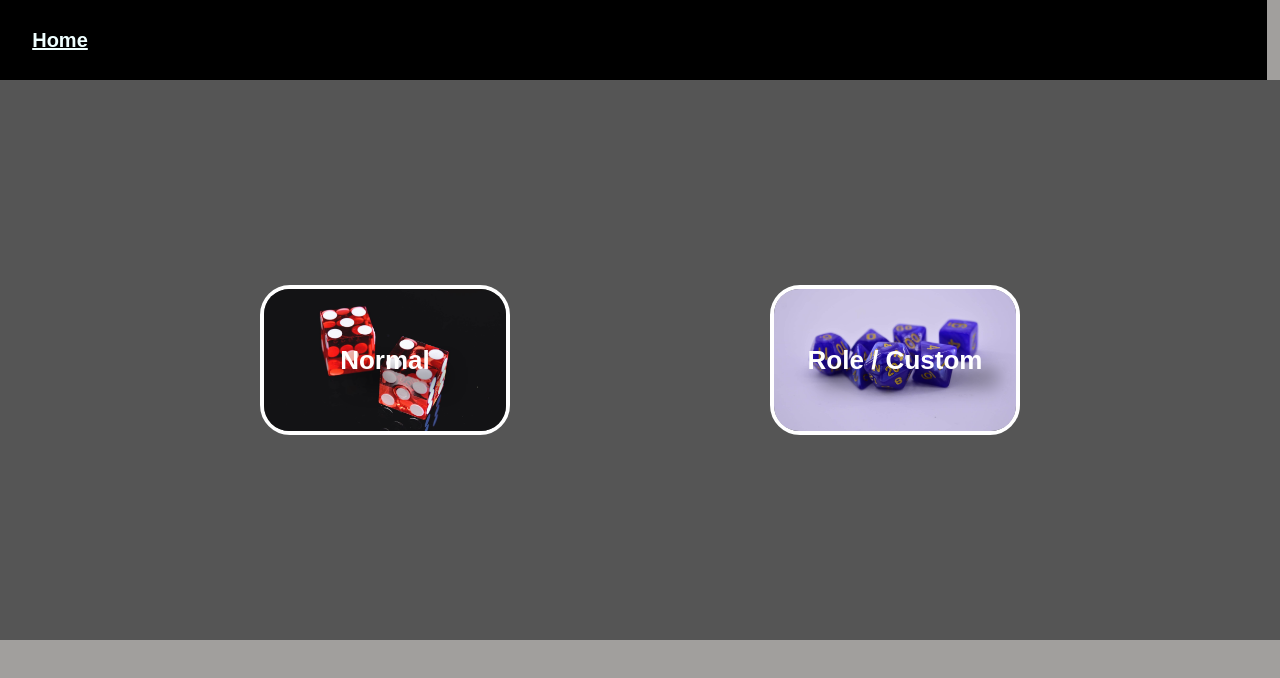
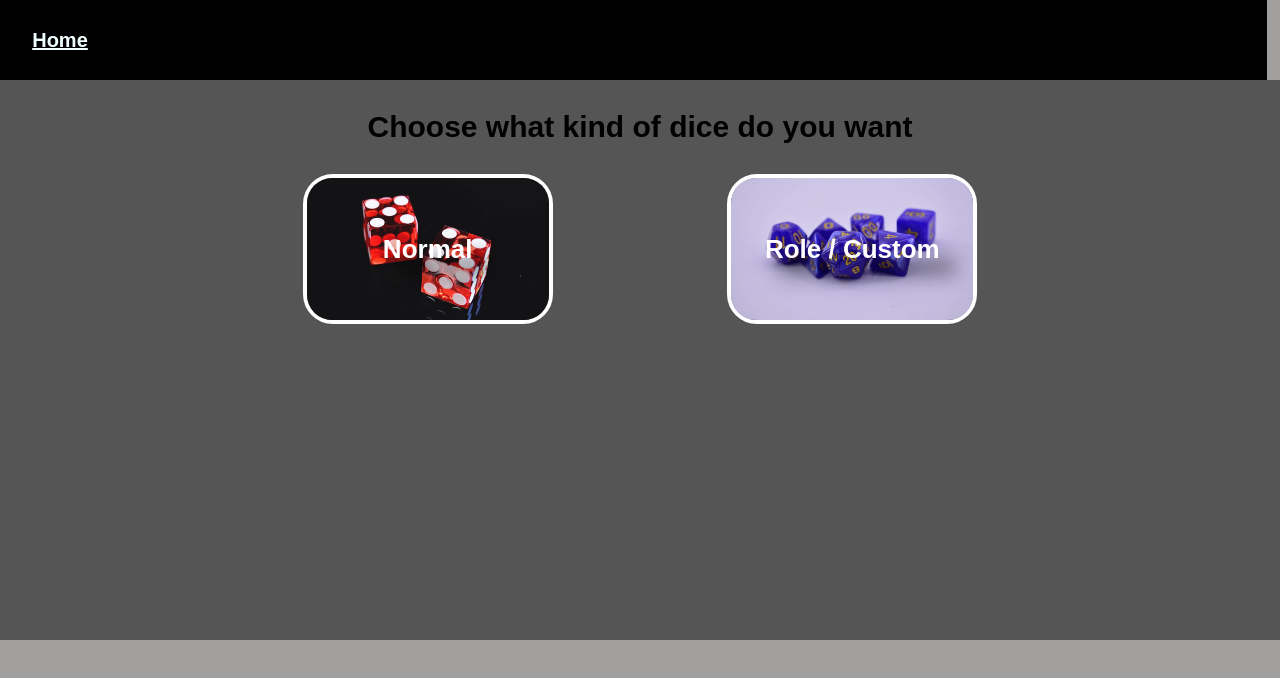
Before and after one commit to Kalixer/Dice-roller, a React app: page / in a window 1280 px wide. Shown: the top 678 px of the page. Built offline with nearby package versions, Linux system fonts and the light colour scheme.

Commit message:
Webpack config added to .gitignore for better development. In the main section ('where you choose the dices') I added a h1 as a title

```diff
--- a/src/components/DiceType.jsx
+++ b/src/components/DiceType.jsx
@@ -7,7 +7,10 @@ import '@styles/DiceType.scss';
 
 const DiceType = () => {
     return (
-        <main className="Choose-dice">
+        <main className="DiceType">
+            <div className='containment'>
+                <h1>Choose what kind of dice do you want</h1>
+                    <div className='choose-dice'>
                         <Link className="Type"  to='/normal'>
                             <img src={redDices} alt=""/>
                             <p>Normal</p>
@@ -16,6 +19,8 @@ const DiceType = () => {
                             <img src={roleDices} alt="" />
                             <p>Role / Custom</p>
                         </Link>
+                    </div>
+            </div>
         </main>
     );
 }
--- a/styles/DiceType.scss
+++ b/styles/DiceType.scss
@@ -1,4 +1,4 @@
-.Choose-dice {
+.DiceType {
     height: 70vh;
     width: 100vw;
 
@@ -6,8 +6,28 @@
 
     display: flex;
     justify-content: space-evenly;
+    // align-items: center;
+}
+.containment{
+    width: 90vw;
+    display: flex;
+    flex-direction: column;
     align-items: center;
+
+    // border: green solid 2px;
 }
+h1 {
+    margin: 3rem;
+    font-size: 3rem;
+}
+.choose-dice {
+    // border: orange solid 2px;
+    width: 80vw;
+
+    display: flex;
+    justify-content: space-evenly;
+}
+
 
 .Type {
     // background-image:url('../assets/red-dices.jpg');
--- a/webpack.config.js
+++ b/webpack.config.js
@@ -9,7 +9,7 @@ module.exports = {
         path: path.resolve(__dirname, 'dist'),
         filename: 'bundle.js',
     },
-    mode: 'production',
+    mode: 'development',
     resolve: {
         extensions: ['.js', '.jsx'],
         alias: {
```
Also changed, not shown: 1 other file (tests, documents, lock files or other folders). Lines whose indentation alone changed are shown as unchanged.
